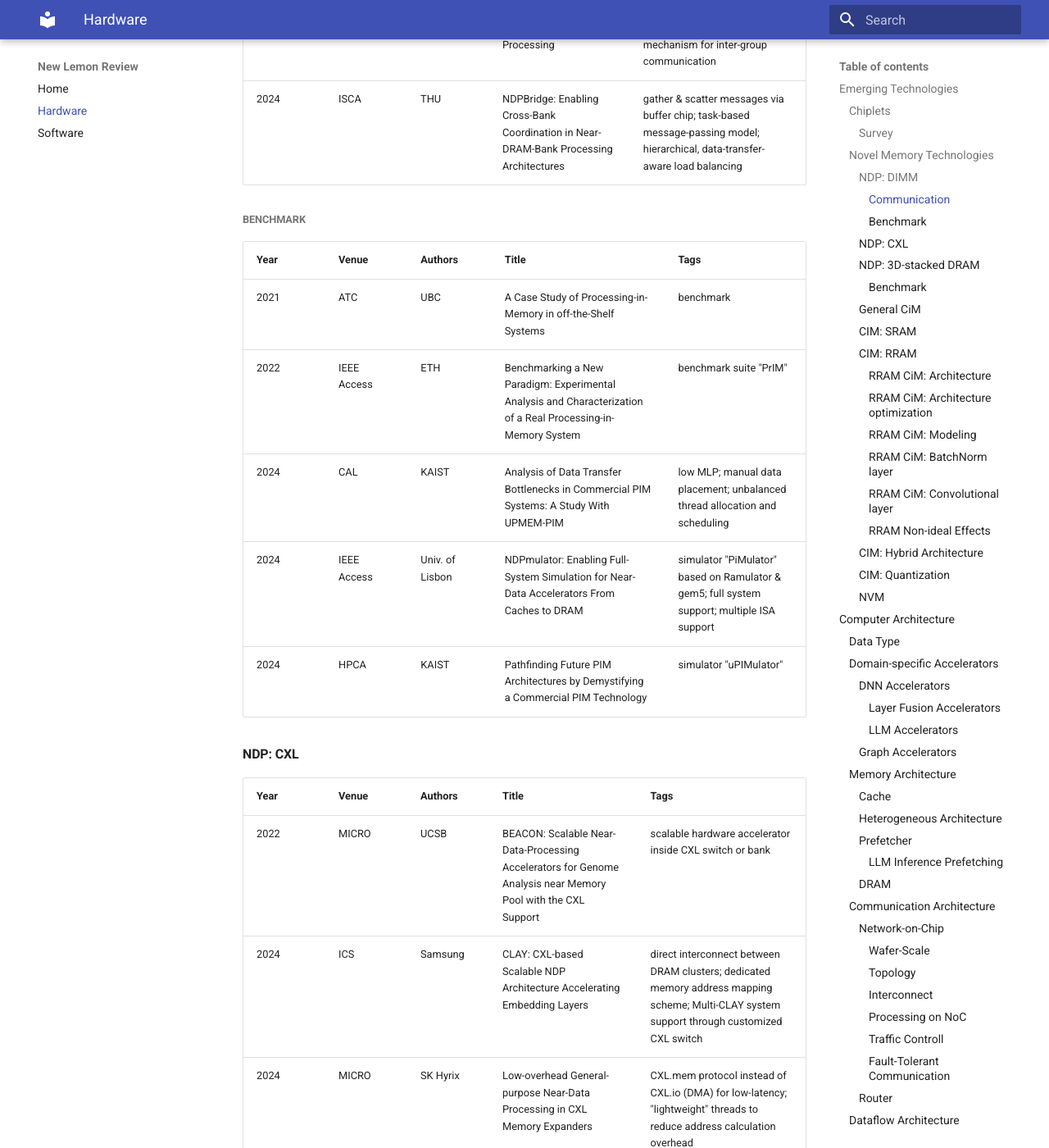
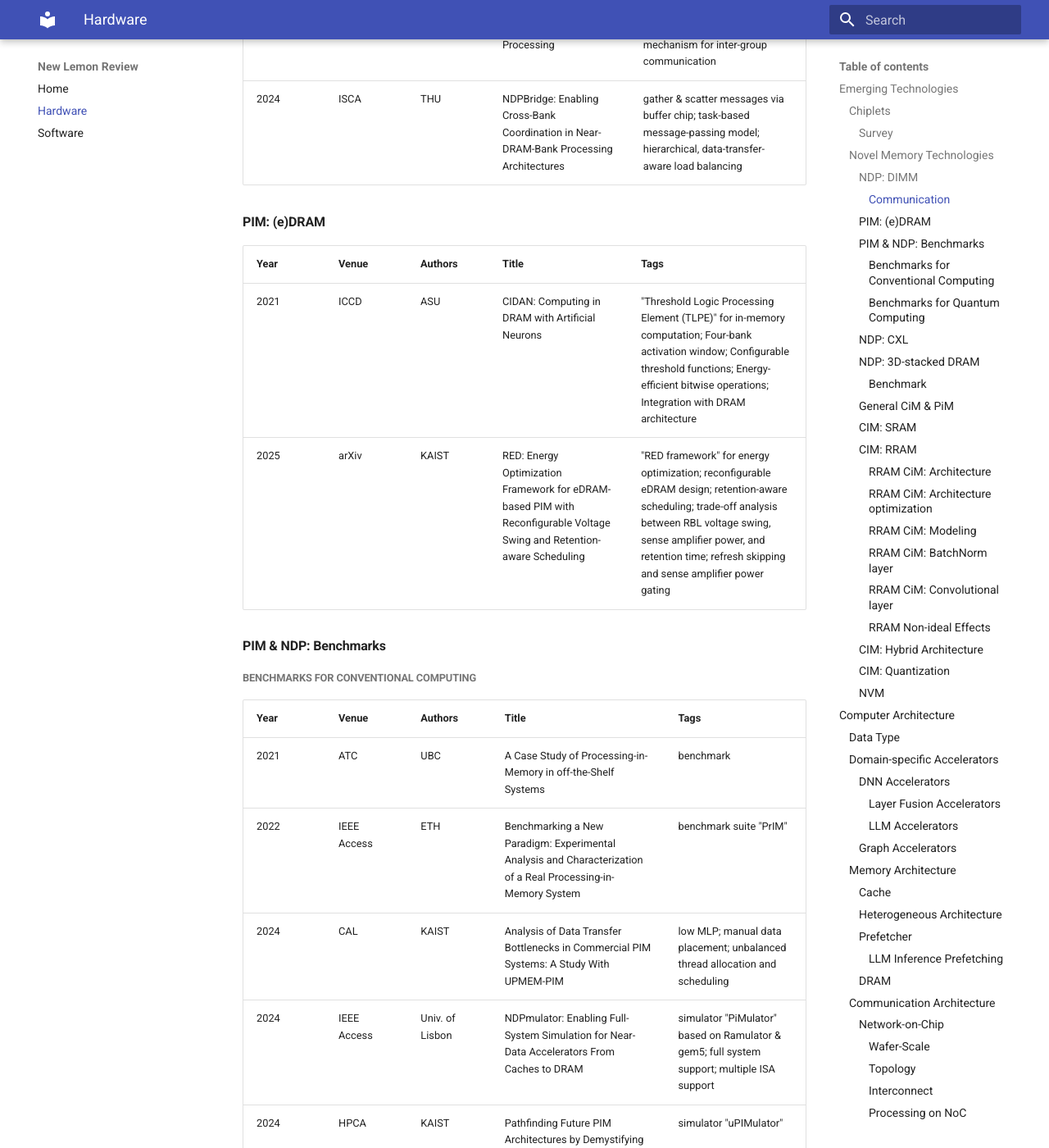
Before and after one commit to pku-lemonade/review, an MkDocs documentation site: the page built from docs/Hardware.md, in a window 1280 px wide and 1400 px high, scrolled down 973 px. Shown: the whole window at 82% size. Built offline with MkDocs 1.6.1 and Material for MkDocs 9.7.7, drawn with Linux system fonts in a browser that asks for light colours; some of the changed text lies outside the part shown.

Commit message:
Added some new papers about PIM from arXiv. RDMA-related papers will be added next week. (#34)
Co-authored-by: 赵翊博 <KRBernardy@outlook.com>

```diff
--- a/docs/Hardware.md
+++ b/docs/Hardware.md
@@ -22,7 +22,16 @@
 | 2023 | HPCA | PKU | DIMM-Link: Enabling Efficient Inter-DIMM Communication for Near-Memory Processing | high-speed hardware link bridges between DIMMs; direct intra-group P2P communication & broadcast; hybrid routing mechanism for inter-group communication |
 | 2024 | ISCA | THU | NDPBridge: Enabling Cross-Bank Coordination in Near-DRAM-Bank Processing Architectures | gather & scatter messages via buffer chip; task-based message-passing model; hierarchical, data-transfer-aware load balancing |
 
-##### Benchmark
+#### PIM: (e)DRAM
+| Year | Venue | Authors | Title | Tags |
+|-|-|-|-|-|
+| 2021 | ICCD | ASU | CIDAN: Computing in DRAM with Artificial Neurons | "Threshold Logic Processing Element (TLPE)" for in-memory computation; Four-bank activation window; Configurable threshold functions; Energy-efficient bitwise operations; Integration with DRAM architecture |
+| 2025 | arXiv | KAIST | RED: Energy Optimization Framework for eDRAM-based PIM with Reconfigurable Voltage Swing and Retention-aware Scheduling | "RED framework" for energy optimization; reconfigurable eDRAM design; retention-aware scheduling; trade-off analysis between RBL voltage swing, sense amplifier power, and retention time; refresh skipping and sense amplifier power gating |
+
+
+#### PIM & NDP: Benchmarks
+
+##### Benchmarks for Conventional Computing
 
 | Year | Venue | Authors | Title | Tags |
 |-|-|-|-|-|
@@ -31,6 +40,11 @@
 | 2024 | CAL | KAIST | Analysis of Data Transfer Bottlenecks in Commercial PIM Systems: A Study With UPMEM-PIM | low MLP; manual data placement; unbalanced thread allocation and scheduling |
 | 2024 | IEEE Access | Univ. of Lisbon | NDPmulator: Enabling Full-System Simulation for Near-Data Accelerators From Caches to DRAM | simulator "PiMulator" based on Ramulator & gem5; full system support; multiple ISA support |
 | 2024 | HPCA | KAIST | Pathfinding Future PIM Architectures by Demystifying a Commercial PIM Technology | simulator "uPIMulator" |
+
+##### Benchmarks for Quantum Computing
+| Year | Venue | Authors | Title | Tags |
+|-|-|-|-|-|
+| 2025 | ASPDAC | NUS | PIMutation: Exploring the Potential of PIM Architecture for Quantum Circuit Simulation | "PIMutation framework" for quantum circuit simulation; gate merging optimization; row swapping instead of matrix multiplication; vector partitioning for separable states; leveraging UPMEM PIM architecture
 
 #### NDP: CXL
 
@@ -55,7 +69,7 @@
 | 2019 | DAC | ETHZ | NAPEL: Near-Memory Computing Application Performance Prediction via Ensemble Learning | simulator "Ramulator-PIM"; tracefile from Ramulator & run on zsim |
 | 2021 | CAL | Univ. of Virginia | MultiPIM: A Detailed and Configurable Multi-Stack Processing-In-Memory Simulator | simulator "MultiPIM"; multi-stack & virtual memory support; parallel offloading |
 
-#### General CiM
+#### General CiM & PiM
 
 | Year | Venue | Authors | Title | Tags |
 |-|-|-|-|-|
@@ -64,6 +78,7 @@
 | 2018 | TCAD | ASU | NeuroSim: A Circuit-Level Macro Model for Benchmarking Neuro-Inspired Architectures in Online Learning | estimate the circuit-level performance of neuro-inspired architectures; estimates the area, latency, dynamic energy, and leakage power; Support both SRAM and eNVM; tested on 2-layer MLP NN, MNIST |
 | 2019 | IEDM | Geogria Tech | DNN+NeuroSim: An End-to-End Benchmarking Framework for Compute-in-Memory Accelerators with Versatile Device Technologies | a python wrapper to interface NeuroSim; for inference only |
 | 2020 | TCAD | ZJU | Eva-CiM: A System-Level Performance and Energy Evaluation Framework for Computing-in-Memory Architectures | models for capturing memory access and dependency-aware ISA traces; models for quantifying interactions between the host CPU and the CiM module |
+| 2025 | AICAS | Univ. of Virginia | Optimizing and Exploring System Performance in Compact Processing-in-Memory-based Chips | Pipeline Method for Compact PIM Designs; Dynamic Duplication Method (DDM); Maximum NN Size Estimation & Deployment in Compact PIM Design |
 
 
 #### CIM: SRAM
@@ -143,6 +158,7 @@ Non-ideal Aware Methods: data types, training algiruthm, SRAM for compensation.
 | 2024 | Science | NTHU | Fusion of memristor and digital compute-in-memory processing for energy-efficient edge computing | Fusion of ReRAM and SRAM CiM; ReRAM SLC & MLC Hybrid; Current quantization; Weight shifting with compensation |
 | 2024 | IPDPS | Georgia Tech | Harmonica: Hybrid Accelerator to Overcome Imperfections of Mixed-signal DNN Accelerators | select and transfer imperfectionsensitive weights to digital accelerator; hybrid quantization(weights on analog part is more quantized) |
 | 2025 | ASPLOS | CAS | PAPI: Exploiting Dynamic Parallelism in Large Language Model Decoding with a Processing-In-Memory-Enabled Computing System | dynamic parallelism-aware task scheduling for llm decoding; online kernel characterization for heterogeneous architectures; hybrid PIM units for compute-bound and memory-bound kernels |
+| 2025 | arXiv | PKUIC, Tianyu Jia | Leveraging Compute-in-Memory for Efficient Generative Model Inference in TPUs | Energy-efficient CIM core integration in TPUs (replace the original MXU); CIM-MXU with systolic data path; Array dimension scaling for CIM-MXU;  Area-efficient CIM macro design; Mapping engine for generative model inference |
 
 #### CIM: Quantization
 
@@ -402,8 +418,11 @@ Refer to [Heterogeneous Systems](Software.md/#heterogeneous-systems).
 | 2020 | MICRO | Georgia Institute of Technology; NVIDIA | MAESTRO: A Data-Centric Approach to Understand Reuse, Performance, and Hardware Cost of DNN Mappings | data-centric mapping; data reuse analysis; TemperalMap; SpatialMap; analytical cost model |
 | 2023 | ISPASS | Georgia Institute of Technology | ASTRA-sim2.0: Modeling Hierarchical Networks and Disaggregated Systems for Large-model Training at Scale | graph-based training-loop execution; multi-dimensional heterogeneous topology construction; analytical network backend |
 | 2024 | ATC | Tsinghua University | Evaluating Chiplet-based Large-Scale Interconnection Networks via Cycle-Accurate Packet-Parallel Simulation | packet-centric simulation; critical resources recorading for process-order-induced deviations; unimportant stages elimination |
+| 2025 | arXiv | Univ. of Castilla-La Mancha | Understanding Intra-Node Communication in HPC Systems and Datacenters | Intra-/inter-node communication interference; Packet-level simulation (OMNeT++); PCIe/NVLink modeling; LLM communication patterns (DP, TP, PP) impact |
 
 ### Performance Analysis
+
+
 
 #### Redundancy Detection
 
```
